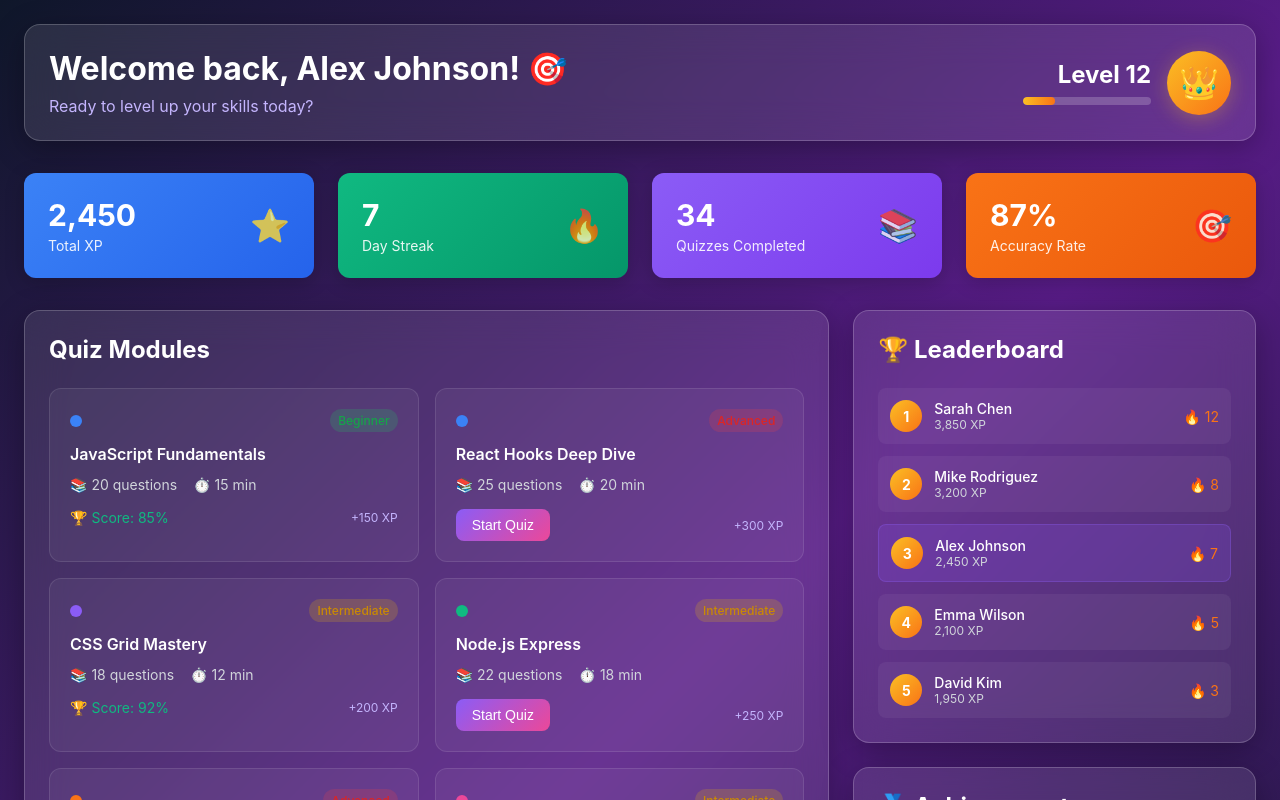
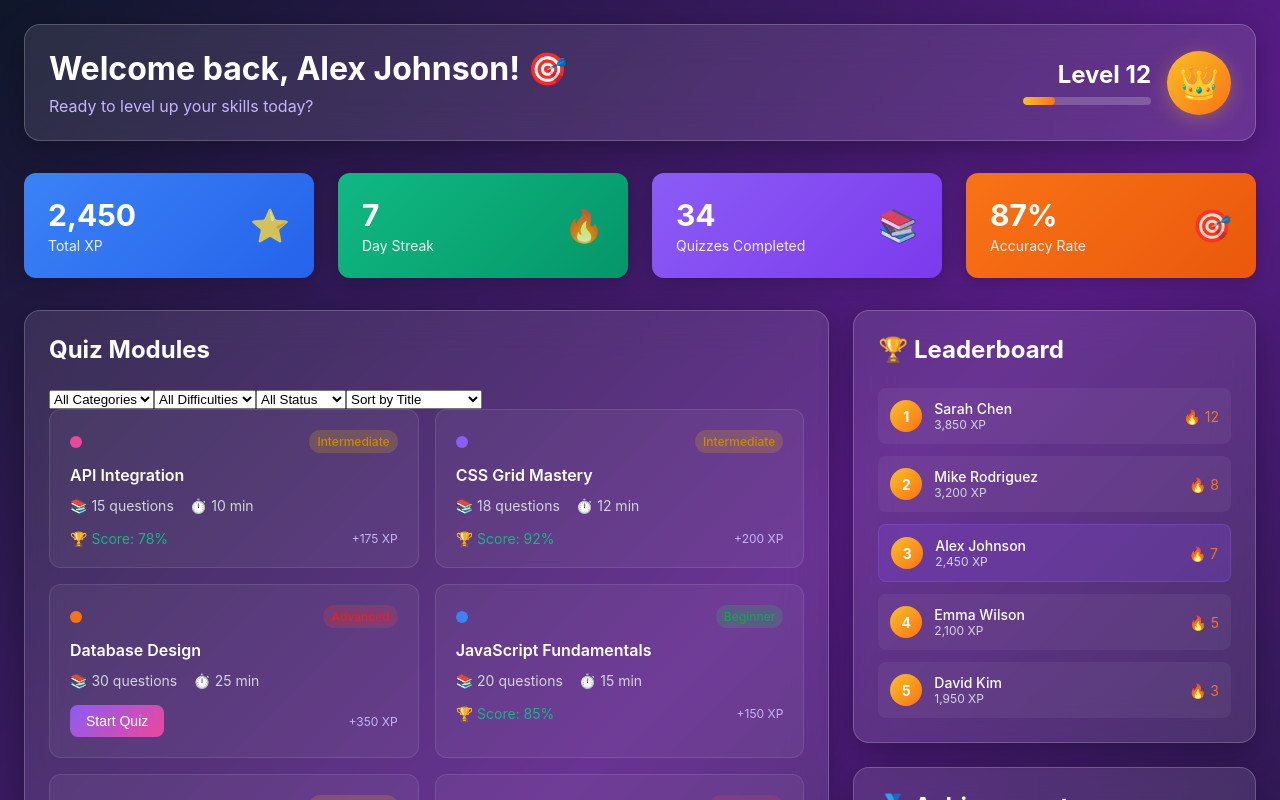
Before and after one commit to Yaddehige-Amarasinghe/Online-Quiz-System, a React (Create React App) app in the folder quiz-system/: page / in a window 1280 px wide. Shown: the top 800 px of the page. Built offline with nearby package versions, Linux system fonts and the light colour scheme.

Commit message:
Update dashboard.jsx

```diff
--- a/quiz-system/src/Components/dashboard.jsx
+++ b/quiz-system/src/Components/dashboard.jsx
@@ -1,5 +1,5 @@
 import React, { useState, useEffect } from 'react';
-import './Dashboard.css';
+import './dashboard.css';
 
 const Dashboard = () => {
   const [user, setUser] = useState({
@@ -12,41 +12,13 @@ const Dashboard = () => {
   });
 
   const [achievements] = useState([
-    {
-      id: 1,
-      name: "Quiz Master",
-      description: "Complete 50 quizzes",
-      progress: 68,
-      icon: "🏆",
-      unlocked: false
-    },
-    {
-      id: 2,
-      name: "Streak Warrior",
-      description: "7-day streak",
-      progress: 100,
-      icon: "🔥",
-      unlocked: true
-    },
-    {
-      id: 3,
-      name: "Perfect Score",
-      description: "Get 100% on 5 quizzes",
-      progress: 80,
-      icon: "⭐",
-      unlocked: false
-    },
-    {
-      id: 4,
-      name: "Speed Demon",
-      description: "Complete quiz in under 2 minutes",
-      progress: 100,
-      icon: "⚡",
-      unlocked: true
-    }
+    { id: 1, name: "Quiz Master", description: "Complete 50 quizzes", progress: 68, icon: "🏆", unlocked: false },
+    { id: 2, name: "Streak Warrior", description: "7-day streak", progress: 100, icon: "🔥", unlocked: true },
+    { id: 3, name: "Perfect Score", description: "Get 100% on 5 quizzes", progress: 80, icon: "⭐", unlocked: false },
+    { id: 4, name: "Speed Demon", description: "Complete quiz in under 2 minutes", progress: 100, icon: "⚡", unlocked: true }
   ]);
 
-  const [quizModules] = useState([
+  const [quizModules, setQuizModules] = useState([
     {
       id: 1,
       title: "JavaScript Fundamentals",
@@ -123,17 +95,75 @@ const Dashboard = () => {
     { rank: 5, name: "David Kim", xp: 1950, streak: 3 }
   ]);
 
+  const [filter, setFilter] = useState({
+    category: "All",
+    difficulty: "All",
+    status: "All"
+  });
+
+  const [sortBy, setSortBy] = useState("title");
+
   const levelProgress = (user.xp % 200) / 200 * 100;
 
   const handleQuizStart = (quizId) => {
-    console.log(`Starting quiz ${quizId}`);
-    // Add quiz start logic here
+    const updatedQuizzes = quizModules.map(quiz => {
+      if (quiz.id === quizId && !quiz.completed) {
+        const score = Math.floor(Math.random() * 21) + 80; // Random score 80-100
+        const newXp = user.xp + quiz.xpReward;
+        setUser(prev => ({
+          ...prev,
+          xp: newXp,
+          totalQuizzes: prev.totalQuizzes + 1,
+          accuracy: Math.round(((prev.accuracy * prev.totalQuizzes + score) / (prev.totalQuizzes + 1))),
+          level: Math.floor(newXp / 200) + 1
+        }));
+        return { ...quiz, completed: true, score };
+      }
+      return quiz;
+    });
+    setQuizModules(updatedQuizzes);
+    console.log(`Started and completed quiz ${quizId}`);
   };
 
   const handleChallengeAccept = () => {
+    setUser(prev => ({
+      ...prev,
+      xp: prev.xp + 500,
+      streak: prev.streak + 1,
+      totalQuizzes: prev.totalQuizzes + 1,
+      level: Math.floor((prev.xp + 500) / 200) + 1
+    }));
     console.log("Daily challenge accepted");
-    // Add challenge logic here
   };
+
+  const handleFilterChange = (e) => {
+    const { name, value } = e.target;
+    setFilter(prev => ({ ...prev, [name]: value }));
+  };
+
+  const handleSortChange = (e) => {
+    setSortBy(e.target.value);
+  };
+
+  const filteredQuizzes = quizModules
+    .filter(quiz => {
+      return (
+        (filter.category === "All" || quiz.category === filter.category) &&
+        (filter.difficulty === "All" || quiz.difficulty === filter.difficulty) &&
+        (filter.status === "All" ||
+         (filter.status === "Completed" && quiz.completed) ||
+         (filter.status === "Not Started" && !quiz.completed))
+      );
+    })
+    .sort((a, b) => {
+      if (sortBy === "title") return a.title.localeCompare(b.title);
+      if (sortBy === "difficulty") {
+        const order = { Beginner: 1, Intermediate: 2, Advanced: 3 };
+        return order[a.difficulty] - order[b.difficulty];
+      }
+      if (sortBy === "xpReward") return b.xpReward - a.xpReward;
+      return 0;
+    });
 
   return (
     <div className="dashboard-container">
@@ -211,9 +241,57 @@ const Dashboard = () => {
           {/* Quiz Modules */}
           <div className="quiz-modules-section">
             <div className="section-card">
+              <div className="quiz-controls">
                 <h2 className="section-title">Quiz Modules</h2>
+                <div className="filters">
+                  <select
+                    name="category"
+                    value={filter.category}
+                    onChange={handleFilterChange}
+                    className="filter-select"
+                  >
+                    <option value="All">All Categories</option>
+                    <option value="Programming">Programming</option>
+                    <option value="Design">Design</option>
+                    <option value="Backend">Backend</option>
+                    <option value="Database">Database</option>
+                    <option value="Integration">Integration</option>
+                  </select>
+                  <select
+                    name="difficulty"
+                    value={filter.difficulty}
+                    onChange={handleFilterChange}
+                    className="filter-select"
+                  >
+                    <option value="All">All Difficulties</option>
+                    <option value="Beginner">Beginner</option>
+                    <option value="Intermediate">Intermediate</option>
+                    <option value="Advanced">Advanced</option>
+                  </select>
+                  <select
+                    name="status"
+                    value={filter.status}
+                    onChange={handleFilterChange}
+                    className="filter-select"
+                  >
+                    <option value="All">All Status</option>
+                    <option value="Completed">Completed</option>
+                    <option value="Not Started">Not Started</option>
+                  </select>
+                  <select
+                    value={sortBy}
+                    onChange={handleSortChange}
+                    className="filter-select"
+                  >
+                    <option value="title">Sort by Title</option>
+                    <option value="difficulty">Sort by Difficulty</option>
+                    <option value="xpReward">Sort by XP Reward</option>
+                  </select>
+                </div>
+              </div>
               <div className="quiz-grid">
-                {quizModules.map((quiz) => (
+                {filteredQuizzes.length > 0 ? (
+                  filteredQuizzes.map((quiz) => (
                     <div key={quiz.id} className="quiz-card">
                       <div className="quiz-header">
                         <div className={`category-dot category-${quiz.category.toLowerCase()}`}></div>
@@ -221,24 +299,15 @@ const Dashboard = () => {
                           {quiz.difficulty}
                         </span>
                       </div>
-
                       <h3 className="quiz-title">{quiz.title}</h3>
-
                       <div className="quiz-meta">
-                      <span className="quiz-meta-item">
-                        📚 {quiz.questions} questions
-                      </span>
-                      <span className="quiz-meta-item">
-                        ⏱️ {quiz.duration}
-                      </span>
+                        <span className="quiz-meta-item">📚 {quiz.questions} questions</span>
+                        <span className="quiz-meta-item">⏱️ {quiz.duration}</span>
                       </div>
-
                       <div className="quiz-footer">
                         {quiz.completed ? (
                           <div className="completed-info">
-                          <div className="score-info">
-                            🏆 Score: {quiz.score}%
-                          </div>
+                            <div className="score-info">🏆 Score: {quiz.score}%</div>
                             <span className="xp-reward">+{quiz.xpReward} XP</span>
                           </div>
                         ) : (
@@ -254,7 +323,10 @@ const Dashboard = () => {
                         )}
                       </div>
                     </div>
-                ))}
+                  ))
+                ) : (
+                  <p className="no-quizzes">No quizzes match your filters.</p>
+                )}
               </div>
             </div>
           </div>
@@ -263,27 +335,19 @@ const Dashboard = () => {
           <div className="sidebar">
             {/* Leaderboard */}
             <div className="section-card">
-              <h2 className="section-title">
-                🏆 Leaderboard
-              </h2>
+              <h2 className="section-title">🏆 Leaderboard</h2>
               <div className="leaderboard-list">
                 {leaderboard.map((player) => (
                   <div
                     key={player.rank}
-                    className={`leaderboard-item ${
-                      player.name === user.name ? 'current-user' : ''
-                    }`}
+                    className={`leaderboard-item ${player.name === user.name ? 'current-user' : ''}`}
                   >
-                    <div className="rank-badge">
-                      {player.rank}
-                    </div>
+                    <div className="rank-badge">{player.rank}</div>
                     <div className="player-info">
                       <div className="player-name">{player.name}</div>
                       <div className="player-xp">{player.xp.toLocaleString()} XP</div>
                     </div>
-                    <div className="player-streak">
-                      🔥 {player.streak}
-                    </div>
+                    <div className="player-streak">🔥 {player.streak}</div>
                   </div>
                 ))}
               </div>
@@ -291,21 +355,15 @@ const Dashboard = () => {
 
             {/* Achievements */}
             <div className="section-card">
-              <h2 className="section-title">
-                🏅 Achievements
-              </h2>
+              <h2 className="section-title">🏅 Achievements</h2>
               <div className="achievements-list">
                 {achievements.map((achievement) => (
                   <div
                     key={achievement.id}
-                    className={`achievement-item ${
-                      achievement.unlocked ? 'unlocked' : ''
-                    }`}
+                    className={`achievement-item ${achievement.unlocked ? 'unlocked' : ''}`}
                   >
                     <div className="achievement-header">
-                      <div className="achievement-icon">
-                        {achievement.icon}
-                      </div>
+                      <div className="achievement-icon">{achievement.icon}</div>
                       <div className="achievement-info">
                         <div className="achievement-name">{achievement.name}</div>
                         <div className="achievement-description">{achievement.description}</div>
@@ -328,9 +386,7 @@ const Dashboard = () => {
         <div className="daily-challenge">
           <div className="challenge-content">
             <div className="challenge-info">
-              <h2 className="challenge-title">
-                ⚡ Daily Challenge
-              </h2>
+              <h2 className="challenge-title">⚡ Daily Challenge</h2>
               <p className="challenge-description">
                 Complete today's special challenge for bonus XP!
               </p>
```
Lines whose indentation alone changed are shown as unchanged.
